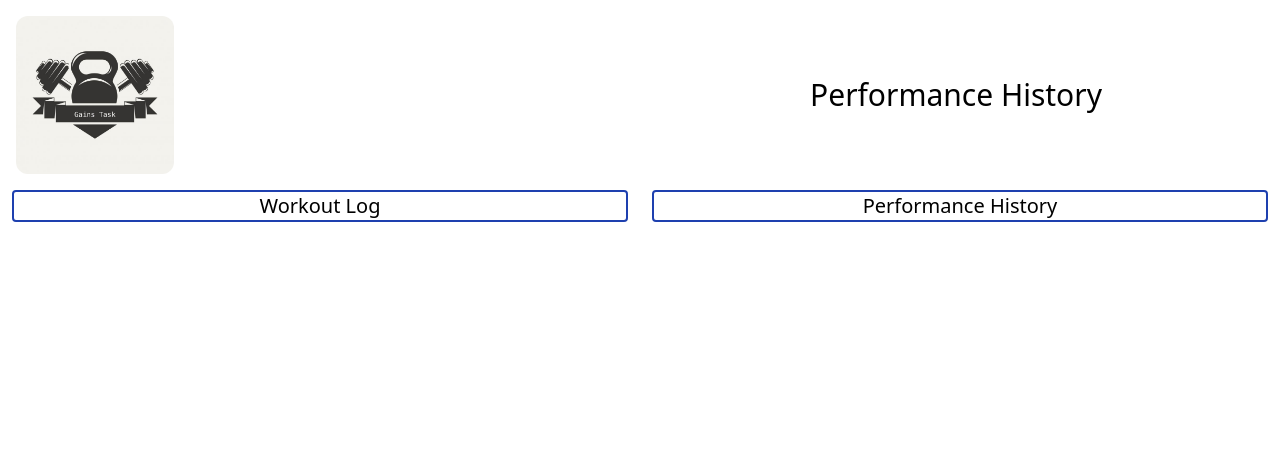
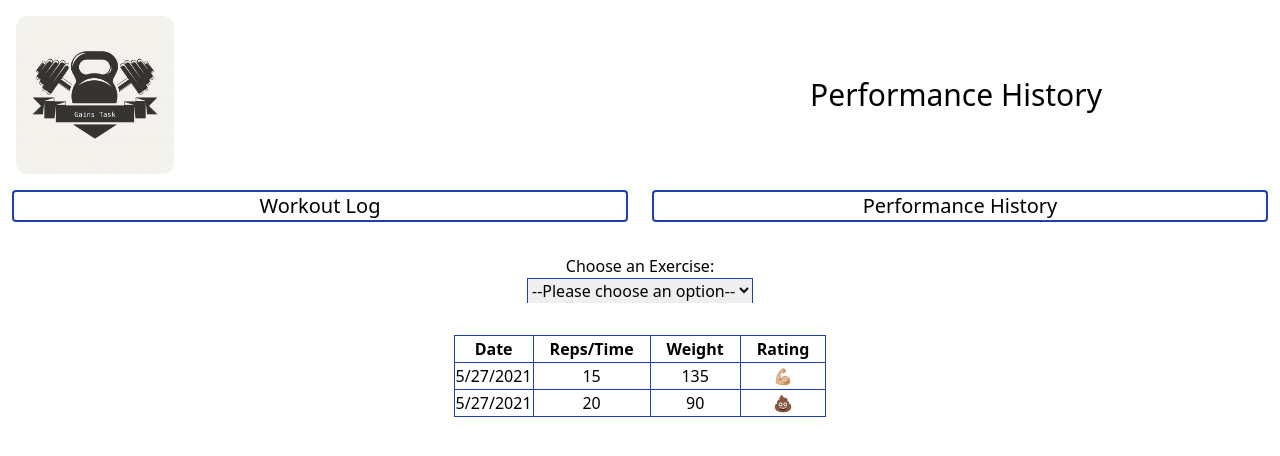
Before and after one commit to dcapicc/final, a website: page performanceHistory.html in a window 1280 px wide. Drawn offline with nearby package versions, Linux system fonts and the light colour scheme; no server answers.

Commit message:
more html

```diff
--- a/performanceHistory.html
+++ b/performanceHistory.html
@@ -25,6 +25,40 @@
 
   </div>
 
+  <!-- Select Exercise -->
+  <div id="exercise-filter" class="grid grid-cols-1 divide-y mt-8 text-center">
+    <label class="" for="exercise-filter">Choose an Exercise:</label>
+
+    <select name="exercises" id="exercise-select" class="mx-auto w-35 border border-blue-800">
+      <option value="">--Please choose an option--</option>
+      <option value="Bench Press">Bench Press</option>
+      <option value="Dumbbell Rows">Dumbbell Rows</option>
+
+    </select>
+  </div>
+
+  <!-- Workout Chart -->
+  <table class="mx-auto mt-8 table-auto border-collapse border border-blue-800">
+    <tr>
+      <th class="border border-blue-800 text-center px-4">Date</th>
+      <th class="border border-blue-800 text-center px-4">Reps/Time</th>
+      <th class="border border-blue-800 text-center px-4">Weight</th>
+      <th class="border border-blue-800 text-center px-4">Rating</th>
+    </tr>
+    <tr>
+      <td class="border border-blue-800 text-center">5/27/2021</td>
+      <td class="border border-blue-800 text-center">15</td>
+      <td class="border border-blue-800 text-center">135</td>
+      <td class="border border-blue-800 text-center">💪🏼</td>
+    </tr>
+    <tr>
+      <td class="border border-blue-800 text-center">5/27/2021</td>
+      <td class="border border-blue-800 text-center">20</td>
+      <td class="border border-blue-800 text-center">90</td>
+      <td class="border border-blue-800 text-center">💩</td>
+    </tr>
+  </table>
+
 
   <!-- Put the Firebase config here -->
   <!-- The core Firebase JS SDK is always required and must be listed first -->
```
Also changed, not shown: index.html (+2 -0 lines), workoutLog.html (+5 -0 lines).
